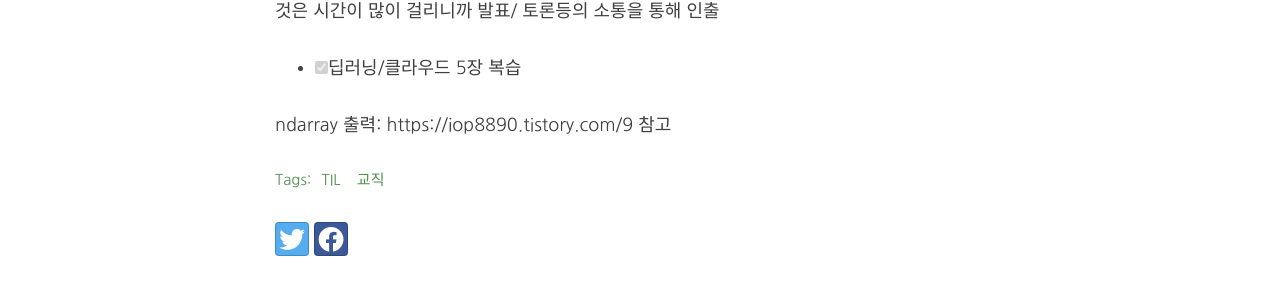
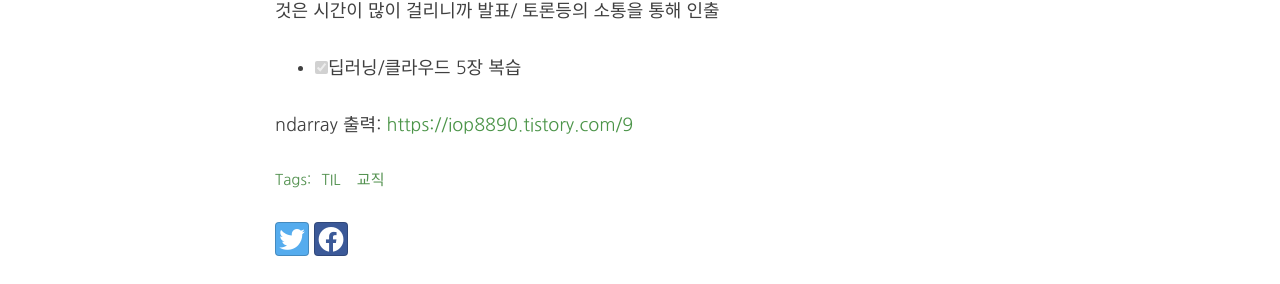
Before and after one commit to yeoneed/yeoneed.github.io, a Jekyll site: the page built from _posts/2020-10-19-10월 넷째주.md, in a window 1280 px wide and 1331 px high. Shown: the part 712-996 px from the top of the window. Built offline with Jekyll 4.4.1, drawn with Linux system fonts in a browser that asks for light colours; nearby versions of some CDN libraries.

Commit message:
Update 2020-10-19-10월 넷째주.md

```diff
--- a/_posts/2020-10-19-10월 넷째주.md
+++ b/_posts/2020-10-19-10월 넷째주.md
@@ -25,4 +25,4 @@ tags: [TIL, 교직]
 
 - [x] 딥러닝/클라우드 5장 복습
 
-ndarray 출력: https://iop8890.tistory.com/9  참고
+ndarray 출력: [https://iop8890.tistory.com/9](https://iop8890.tistory.com/9)
```
